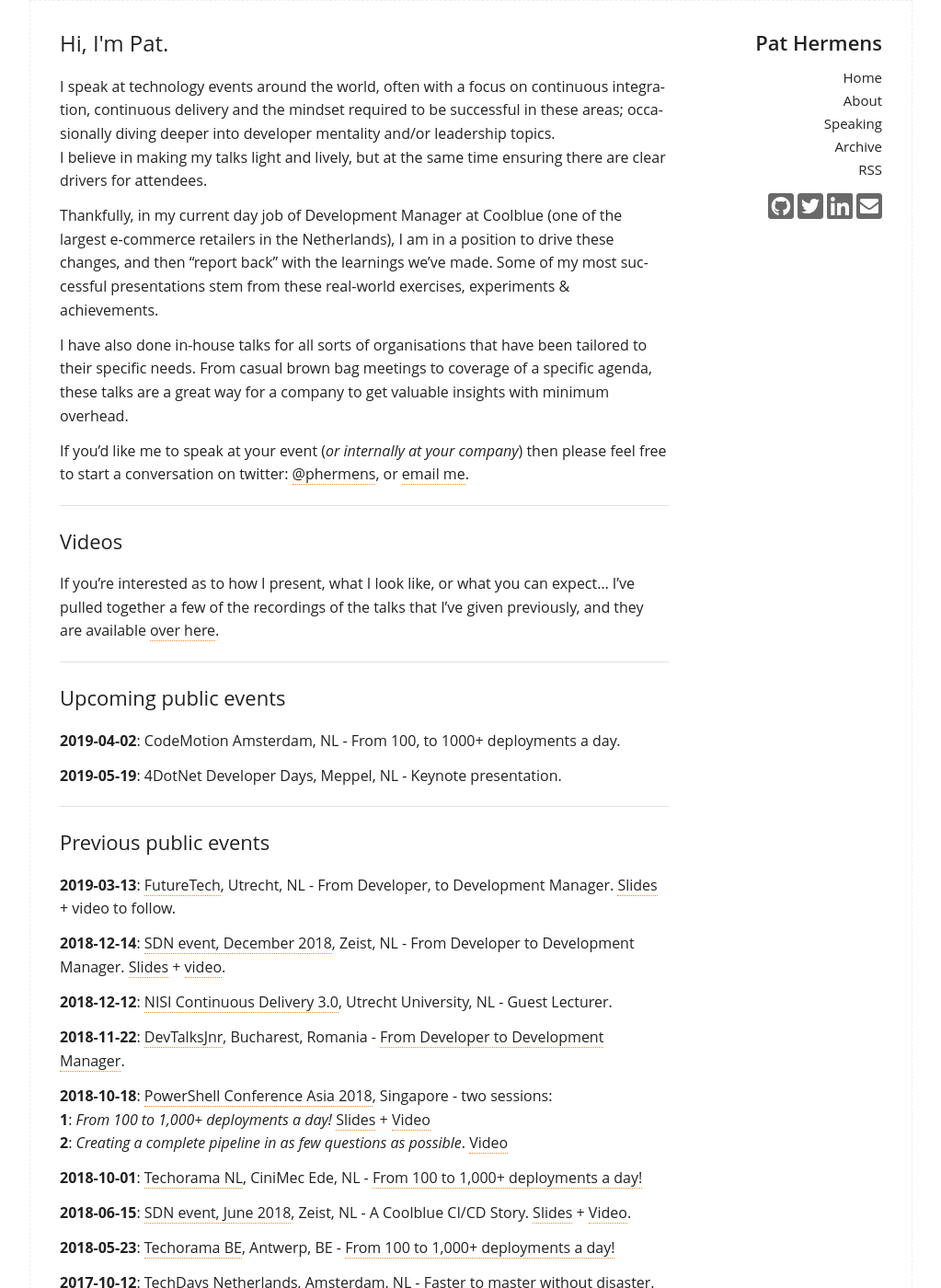
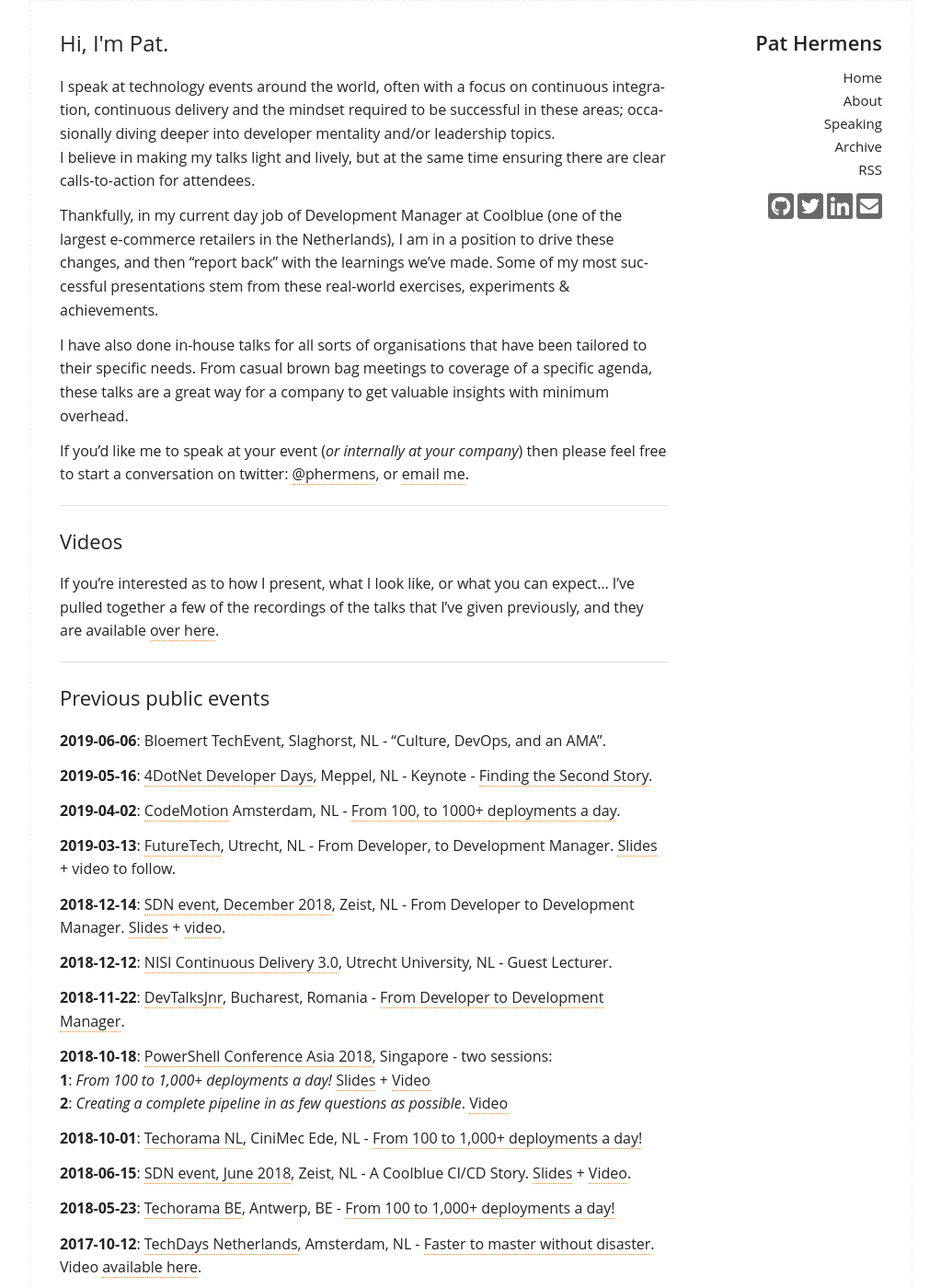
Before and after one commit to PHeonix25/PHeonix25.github.io, a Jekyll site: the page built from speaking.md, in a window 1280 px wide and 1400 px high. Shown: the whole window at 92% size, without its empty margins (128-1151 px from the left). Built offline with Jekyll 4.4.1, drawn with Linux system fonts in a browser that asks for light colours.

Commit message:
Updated event listing

```diff
--- a/speaking.md
+++ b/speaking.md
@@ -5,7 +5,7 @@
 ---
 
 I speak at technology events around the world, often with a focus on continuous integration, continuous delivery and the mindset required to be successful in these areas; occasionally diving deeper into developer mentality and/or leadership topics.
-I believe in making my talks light and lively, but at the same time ensuring there are clear drivers for attendees.
+I believe in making my talks light and lively, but at the same time ensuring there are clear calls-to-action for attendees.
 
 Thankfully, in my current day job of Development Manager at Coolblue (one of the largest e-commerce retailers in the Netherlands), I am in a position to drive these changes, and then "report back" with the learnings we've made. Some of my most successful presentations stem from these real-world exercises, experiments & achievements.
 
@@ -21,15 +21,13 @@
 
 ----
 
-## Upcoming public events
+## Previous public events
 
-**2019-04-02**: CodeMotion Amsterdam, NL - From 100, to 1000+ deployments a day.
+**2019-06-06**: Bloemert TechEvent, Slaghorst, NL - "Culture, DevOps, and an AMA".
 
-**2019-05-19**: 4DotNet Developer Days, Meppel, NL - Keynote presentation.
+**2019-05-16**: [4DotNet Developer Days](https://events.4dotnet.nl/move-up-with-high-performance-architecture/), Meppel, NL - Keynote - [Finding the Second Story](https://speakerdeck.com/pheonix25/finding-the-second-story-learning-from-failure).
 
-----
-
-## Previous public events
+**2019-04-02**: [CodeMotion](https://events.codemotion.com/conferences/amsterdam/2019/wp-content/themes/event/detail-talk.php?detail=11032) Amsterdam, NL - [From 100, to 1000+ deployments a day](https://speakerdeck.com/pheonix25/from-100-to-1000-plus-deployments-a-day-codemotion-edition).
 
 **2019-03-13**: [FutureTech](https://futuretech.nl/sessions/from-developer-to-development-manager/), Utrecht, NL - From Developer, to Development Manager. [Slides](https://speakerdeck.com/pheonix25/from-developer-to-development-manager-futuretech-edition) + video to follow.
 
```
